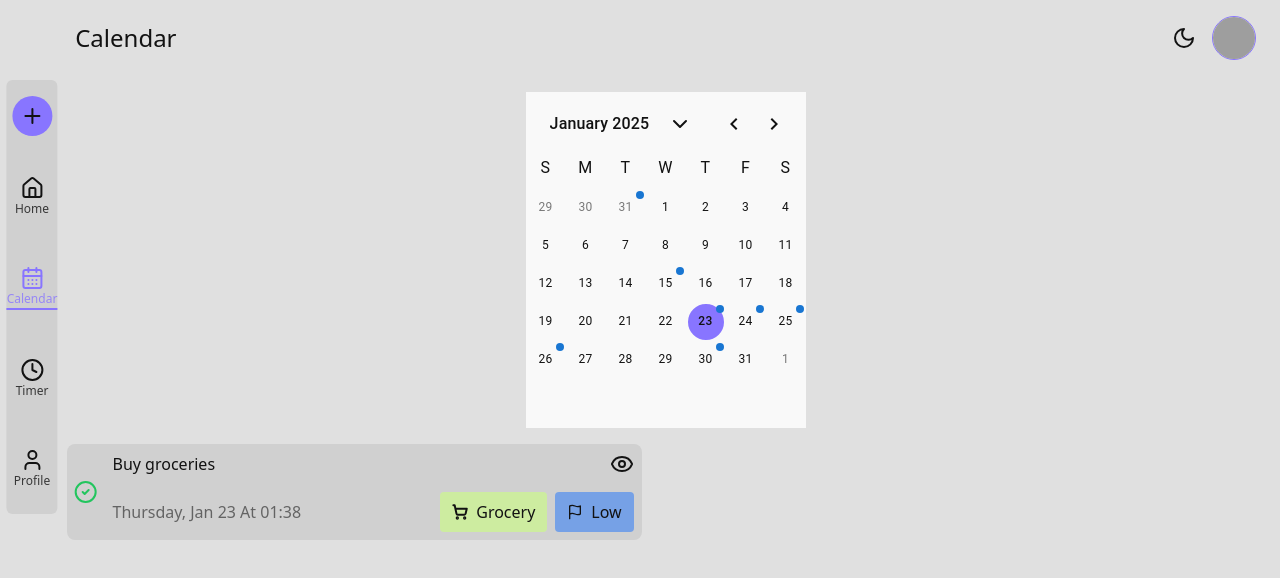
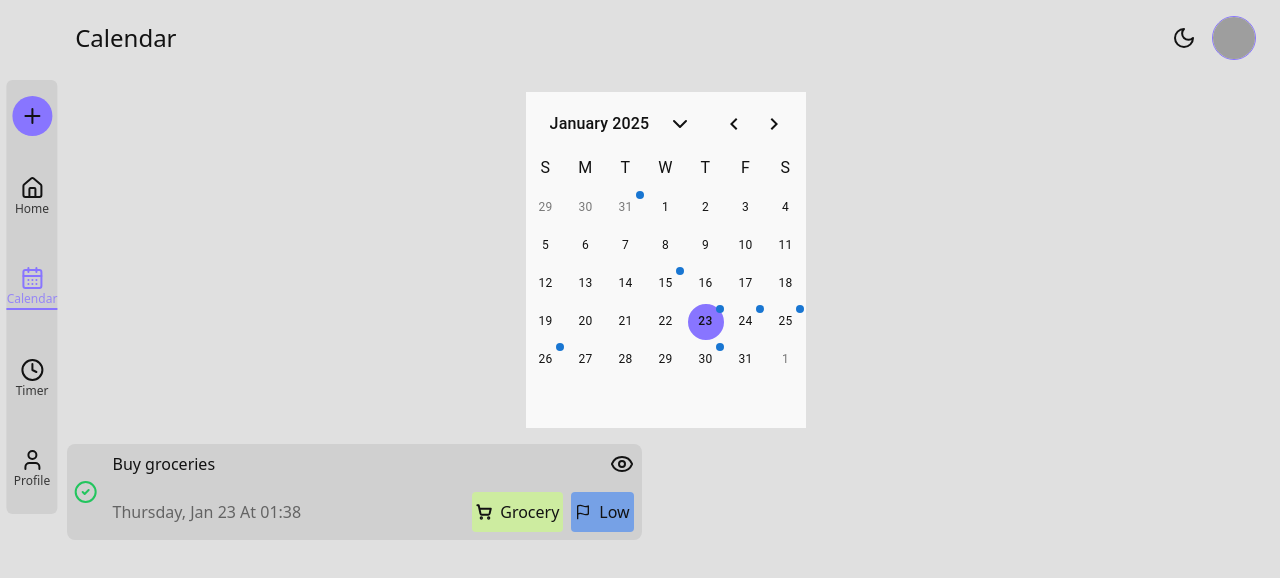
Before and after one commit to SaadiaEl08/to-do-list, a React (Vite) app in the folder frontend/: page /calendar in a window 1280 px wide. Shown: the top 578 px of the page. Built offline with nearby package versions, Linux system fonts and the light colour scheme; grey boxes are pictures that could not be loaded.

Commit message:
refactor(TaskPreview): adjust padding for better layout consistency

```diff
--- a/frontend/src/components/TaskPreview.jsx
+++ b/frontend/src/components/TaskPreview.jsx
@@ -127,10 +127,10 @@ const TaskPreview = ({
                 {formattedDate} At {formattedTime}
               </p>
             </div>
-            <div className="flex items-center justify-end gap-2">
+            <div className="w-full  flex items-center justify-end gap-2 sm:w-auto">
               {categoryInfo && (
                 <div
-                  className="flex items-center gap-2 rounded px-3 py-2 text-sm"
+                  className="flex items-center gap-2 rounded px-1 py-2 text-sm"
                   style={{ backgroundColor: `${categoryInfo.color}99` }}
                 >
                   {categoryInfo.icon &&
@@ -144,7 +144,7 @@ const TaskPreview = ({
 
               {priorityInfo && (
                 <div
-                  className="flex items-center gap-2 rounded px-3 py-2 text-sm"
+                  className="flex items-center gap-2 rounded px-1 py-2 text-sm"
                   style={{ backgroundColor: `${priorityInfo.color}99` }}
                 >
                   <Flag className="w-4 h-4" />
```
